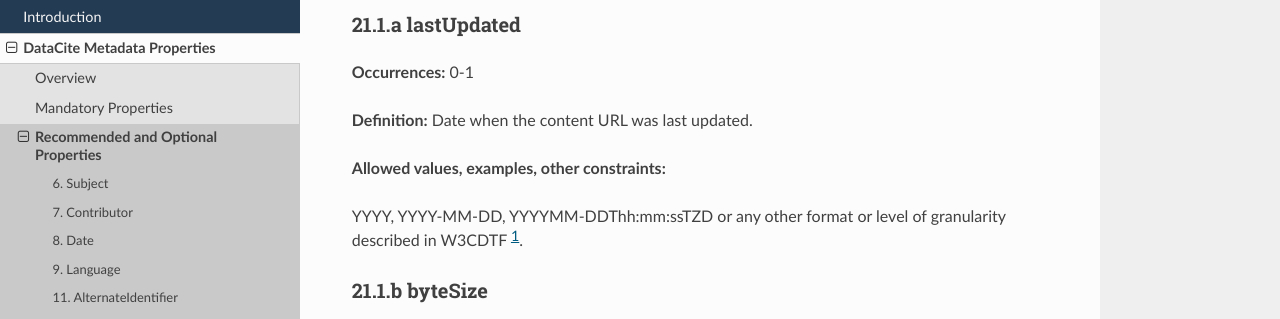
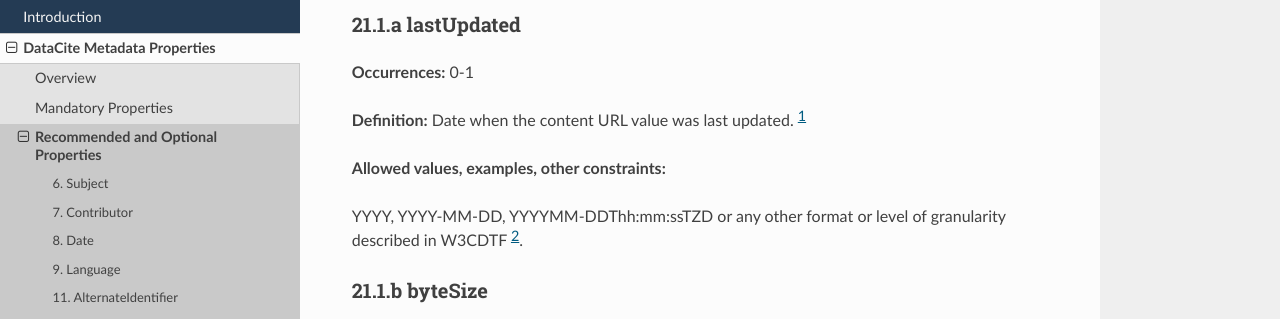
Before and after one commit to datacite/schema-docs, a Sphinx documentation site: the page built from docs/properties/recommended_optional/property_distribution.rst, in a window 1280 px wide and 900 px high, scrolled down 1753 px. Shown: the part 151-470 px from the top of the window. Built offline with Sphinx 7.4.7 and the Read the Docs theme 2.0.0, drawn with Linux system fonts in a browser that asks for light colours; comment, search, counter and statistics services are not loaded; some of the changed text lies outside the part shown.

Commit message:
add footnote to 21.1.a lastUpdated

```diff
--- a/docs/properties/recommended_optional/property_distribution.rst
+++ b/docs/properties/recommended_optional/property_distribution.rst
@@ -82,11 +82,11 @@ See :doc:`/guidance/distribution` for recommendations on archive file formats.
 
 **Occurrences:** 0-1
 
-**Definition:** Date when the content URL was last updated.
+**Definition:** Date when the content URL value was last updated. [#f1]_
 
 **Allowed values, examples, other constraints:**
 
-YYYY, YYYY-MM-DD, YYYYMM-DDThh:mm:ssTZD or any other format or level of granularity described in W3CDTF [#f1]_.
+YYYY, YYYY-MM-DD, YYYYMM-DDThh:mm:ssTZD or any other format or level of granularity described in W3CDTF [#f2]_.
 
 .. _21.1.b:
 
@@ -186,4 +186,5 @@ Examples:
 - http://purl.org/coar/access_right/c_14cb for “metadata only”
 
 .. rubric:: Footnotes
-.. [#f1] https://www.w3.org/TR/NOTE-datetime
+.. [#f1] To determine when the file contents were last updated, compare :ref:`21.2` values.
+.. [#f2] https://www.w3.org/TR/NOTE-datetime
```
